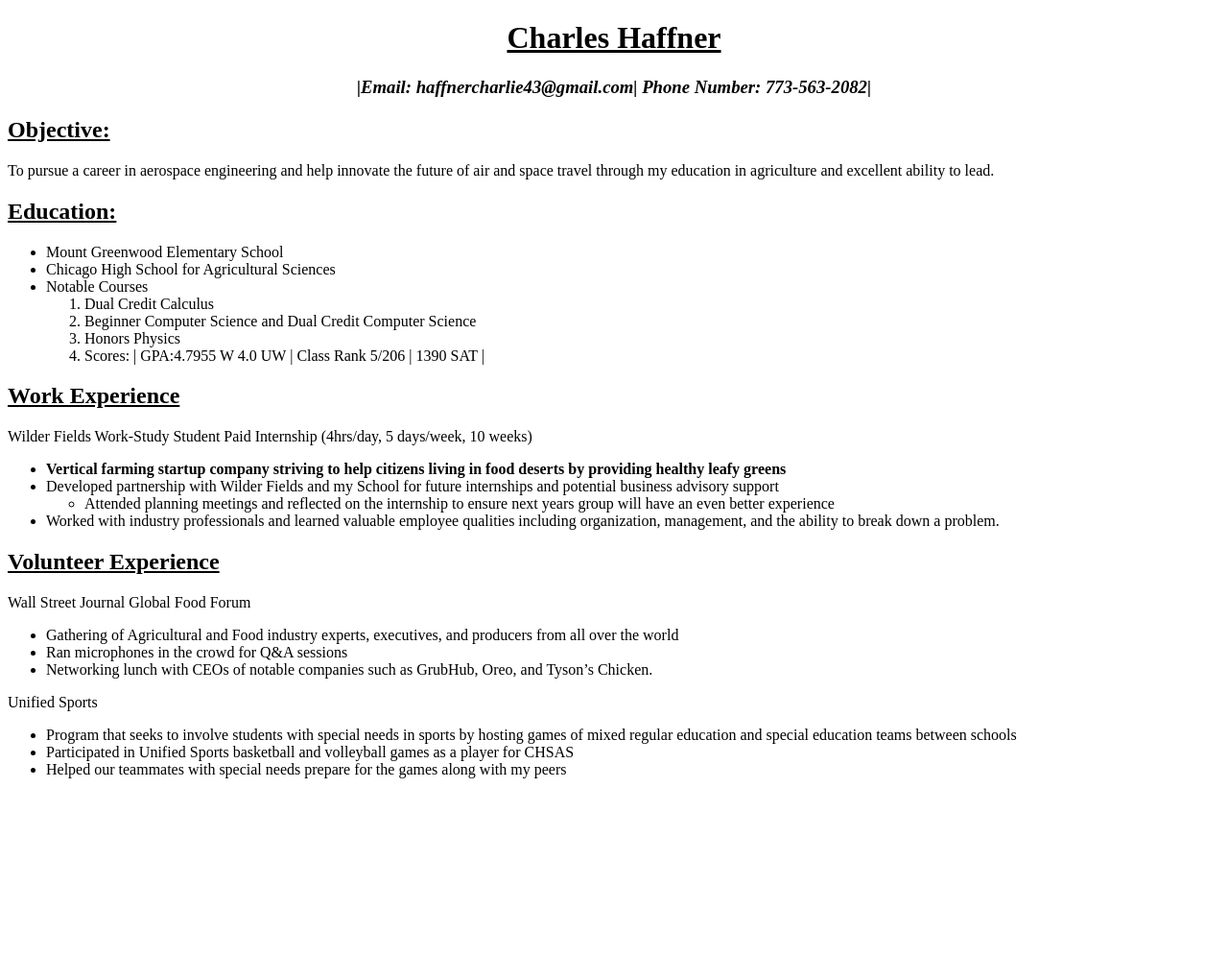
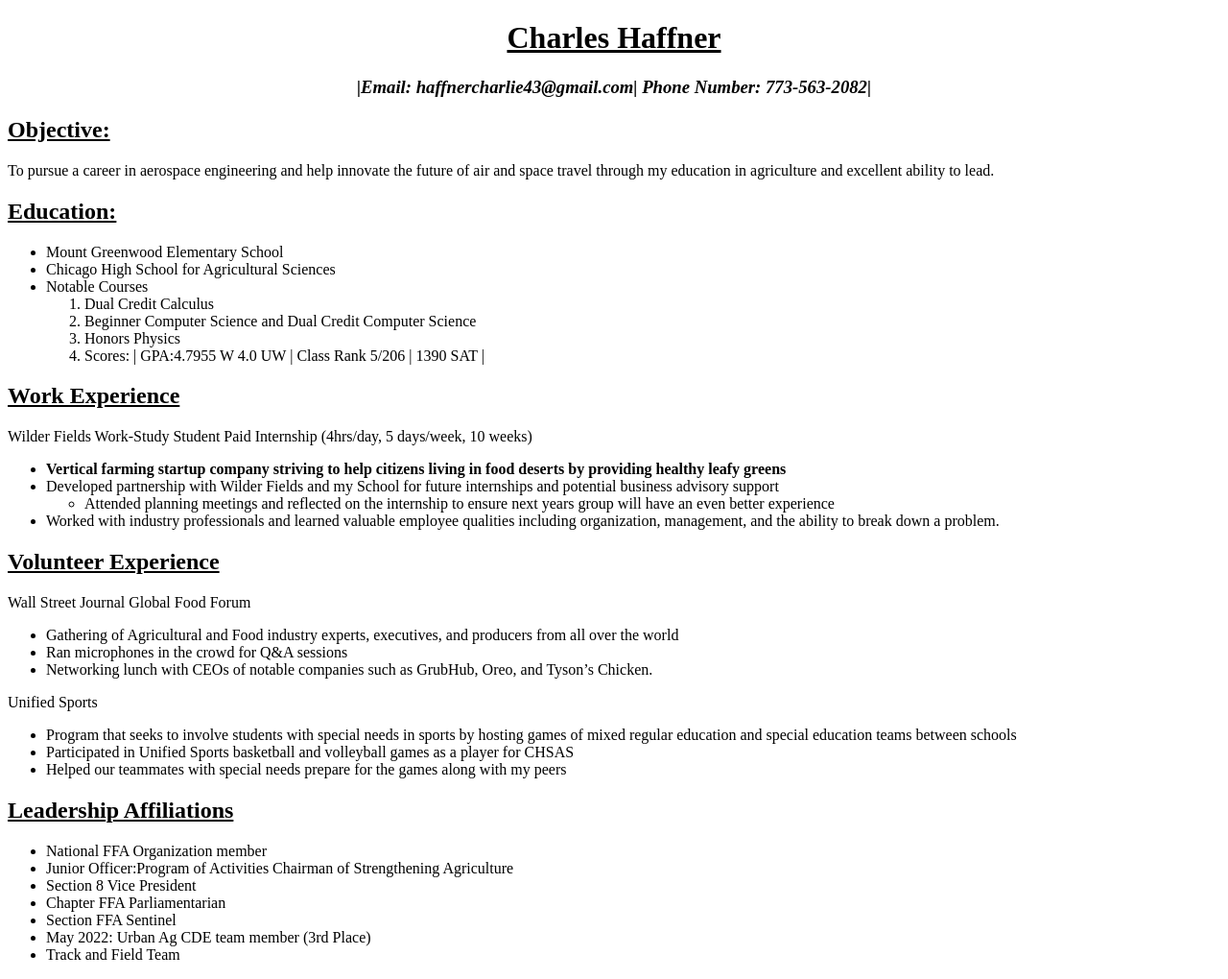
Before and after one commit to charliehaffner/Project-1, a plain HTML site: page index.html in a window 1280 px wide. Shown: the whole page at 96% size. Before the commit the page ends 831 px from the top, so only its background shows below. Drawn offline with Linux system fonts and the light colour scheme.

Commit message:
Update index.html

```diff
--- a/index.html
+++ b/index.html
@@ -44,6 +44,15 @@
     <li>Participated in Unified Sports basketball and volleyball games as a player for CHSAS</li>
     <li>Helped our teammates with special needs prepare for the games along with my peers</li>
   </ul>
-  <h2><u></u></h2>
+  <h2><u>Leadership Affiliations</u></h2>
+  <ul>
+    <li>National FFA Organization member</li>
+    <li>Junior Officer:Program of Activities Chairman of Strengthening Agriculture</li>
+    <li>Section 8 Vice President</li>
+    <li>Chapter FFA Parliamentarian</li>
+    <li>Section FFA Sentinel</li>
+    <li>May 2022: Urban Ag CDE team member (3rd Place)</li>
+    <li>Track and Field Team</li>
+  </ul>
 </body>
 </html>
```
